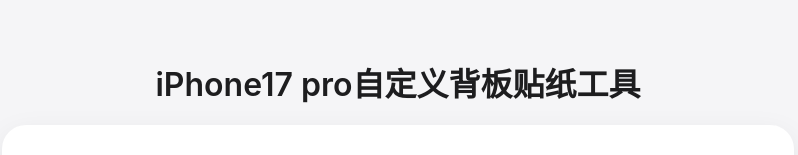
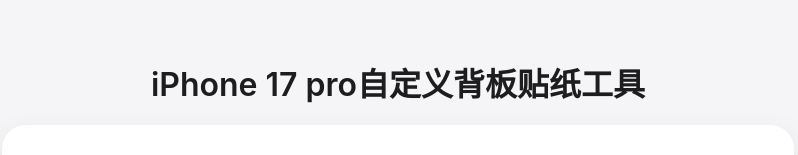
Before and after one commit to Simon1109/iPhone-17-pro-sticker-editer, a plain HTML site: page index.html in a window 1280 px wide. Shown: the top 155 px of the page, without its empty margins (242-1040 px from the left). Drawn offline with nearby package versions, Linux system fonts and the light colour scheme.

Commit message:
Update index.html

```diff
--- a/index.html
+++ b/index.html
@@ -3,7 +3,7 @@
 <head>
     <meta charset="UTF-8">
     <meta name="viewport" content="width=device-width, initial-scale=1.0">
-    <title>iPhone17 pro自定义背板贴纸工具</title>
+    <title>iPhone 17 pro自定义背板贴纸工具</title>
     <style>
         :root {
             --primary-color: #0071e3;
@@ -144,7 +144,7 @@
 </head>
 <body>
 
-    <h1>iPhone17 pro自定义背板贴纸工具</h1>
+    <h1>iPhone 17 pro自定义背板贴纸工具</h1>
 
     <div class="main-container">
         <div id="design-stage">
```
